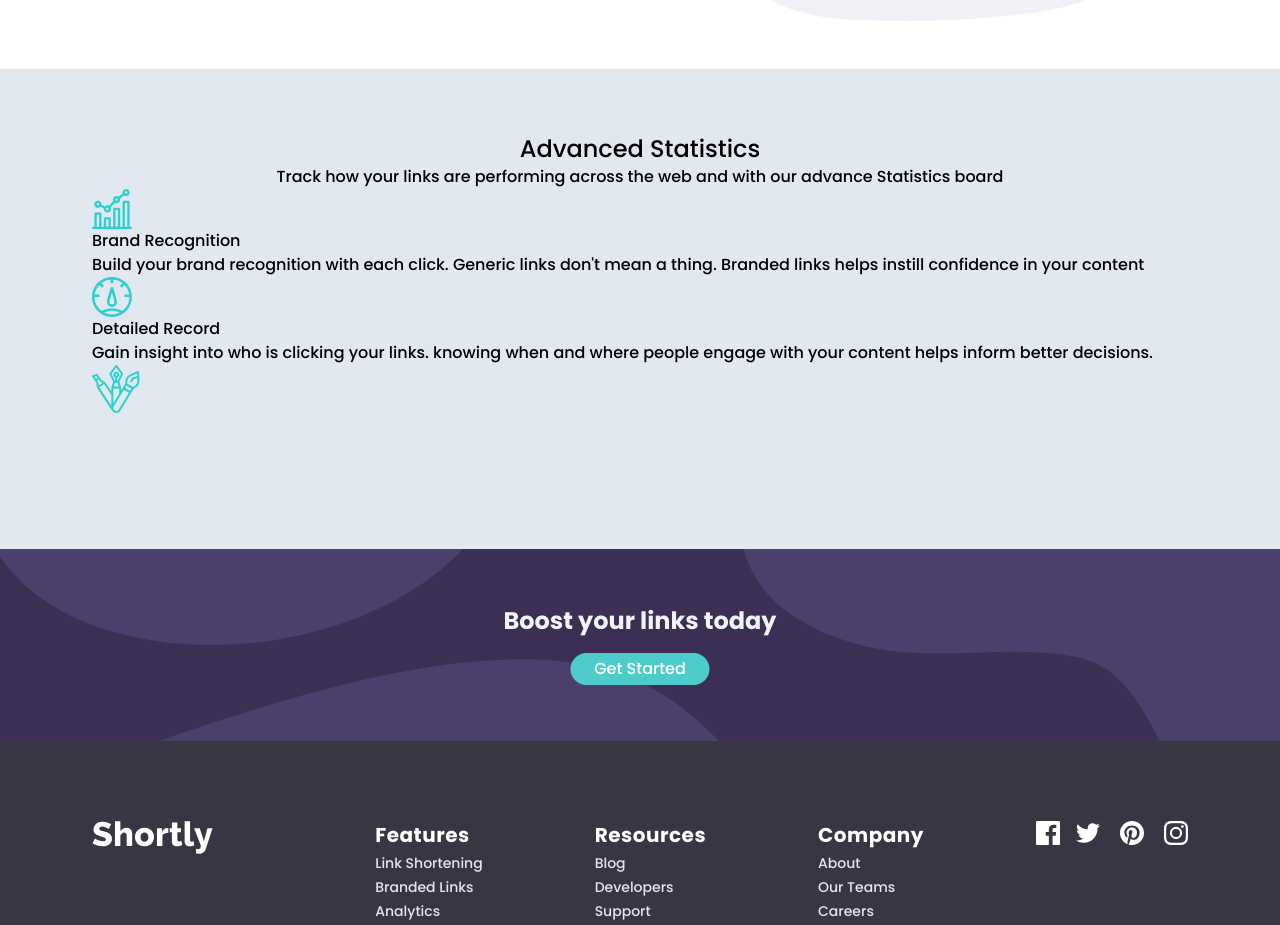
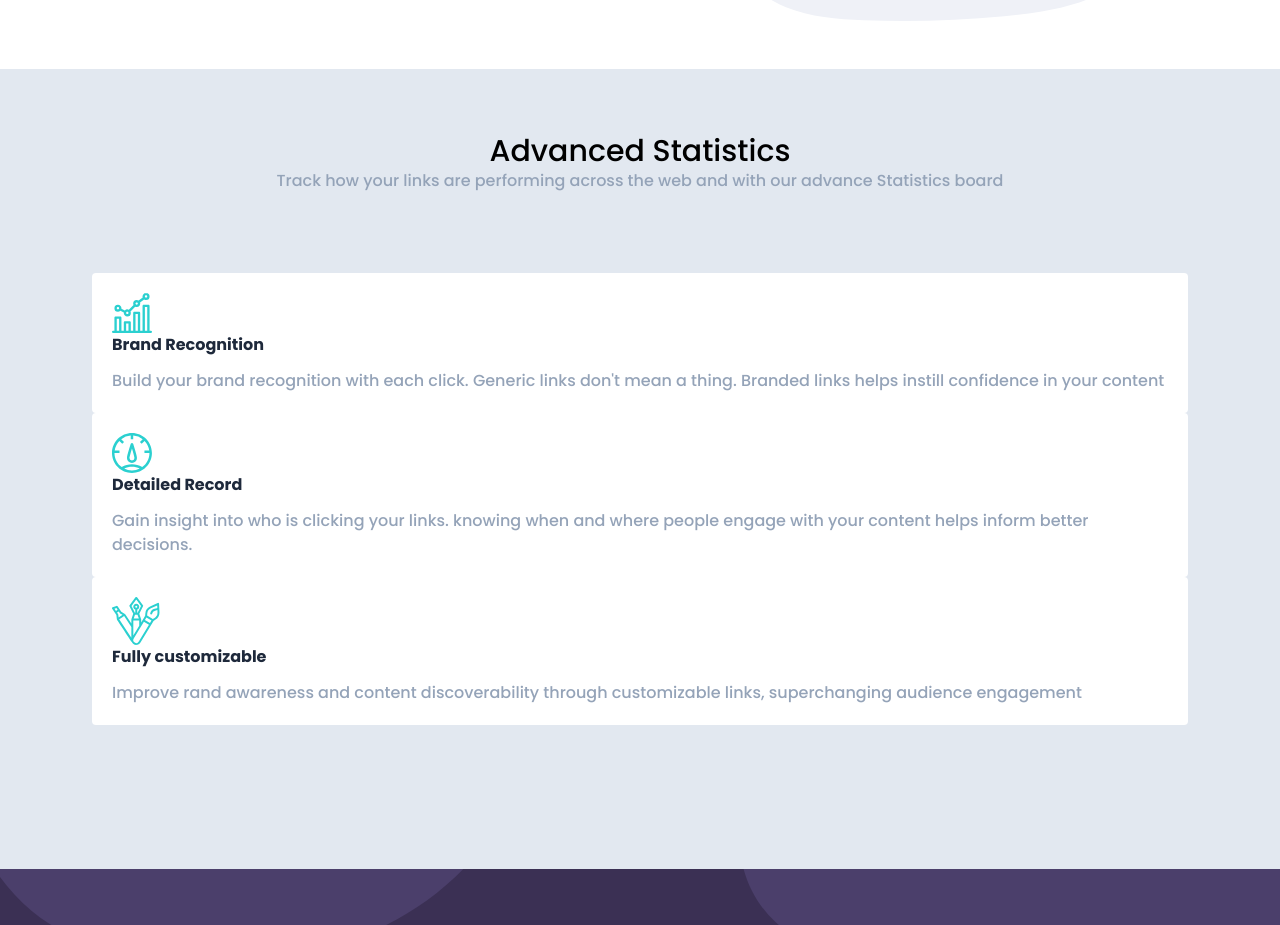
Before and after one commit to Alice2212/url-shortening-app, a React (Create React App) app: page / in a window 1280 px wide. Shown: the part 460-1385 px from the top of the page. Built offline with nearby package versions, Linux system fonts and the light colour scheme.

Commit message:
advance section

```diff
--- a/src/components/Advance.jsx
+++ b/src/components/Advance.jsx
@@ -10,34 +10,51 @@ const Advance = () => {
         <div className="max-width py-16">
           {/* advance title */}
           <div className="text-center">
-            <h2 className="text-bold text-2xl">Advanced Statistics</h2>
-            <p>
+            <h2 className="text-bold text-3xl">Advanced Statistics</h2>
+            <p className=" text-slate-400 mb-3">
               Track how your links are performing across the web and with our
               advance Statistics board
             </p>
           </div>
           {/* advance cards */}
-          <div>
-          {/* card one */}
-            <div>
-              <img src={brandImg} alt="brand image"/>
-              <h2>Brand Recognition</h2>
-              <p>Build your brand recognition with each click. Generic links don't mean a thing. Branded links helps instill confidence in your content</p>
+          <div className="mt-20">
+            {/* card one */}
+            <div className="bg-white p-5 rounded">
+              <img src={brandImg} alt="brand image" />
+              <h3 className="text-slate-800 text-bold mb-3 font-bold">
+                Brand Recognition
+              </h3>
+              <p className="text-slate-400">
+                Build your brand recognition with each click. Generic links
+                don't mean a thing. Branded links helps instill confidence in
+                your content
+              </p>
             </div>
           </div>
 
           {/* card two */}
-          <div>
-            <img src={detailImg} alt="detail image"  />
-            <h2>
+          <div className="bg-white p-5 rounded">
+            <img src={detailImg} alt="detail image" />
+            <h3 className="text-slate-800 text-bold mb-3 font-bold">
               Detailed Record
-            </h2>
-            <p>Gain insight into who is clicking your links. knowing when and where people engage with your content helps inform better decisions.</p>
+            </h3>
+            <p className="text-slate-400">
+              Gain insight into who is clicking your links. knowing when and
+              where people engage with your content helps inform better
+              decisions.
+            </p>
           </div>
 
           {/* card three */}
-          <div>
+          <div className="bg-white p-5 rounded">
             <img src={customizableImg} alt="customizable image" />
+            <h3 className="text-slate-800 text-bold mb-3 font-bold">
+              Fully customizable
+            </h3>
+            <p className="text-slate-400">
+              Improve rand awareness and content discoverability through
+              customizable links, superchanging audience engagement{" "}
+            </p>
           </div>
         </div>
       </section>
--- a/src/index.css
+++ b/src/index.css
@@ -50,5 +50,5 @@ li {
 }
 
 .advance-wrapper{
-  height: 30rem ;
+  height: 50rem ;
 }
```
